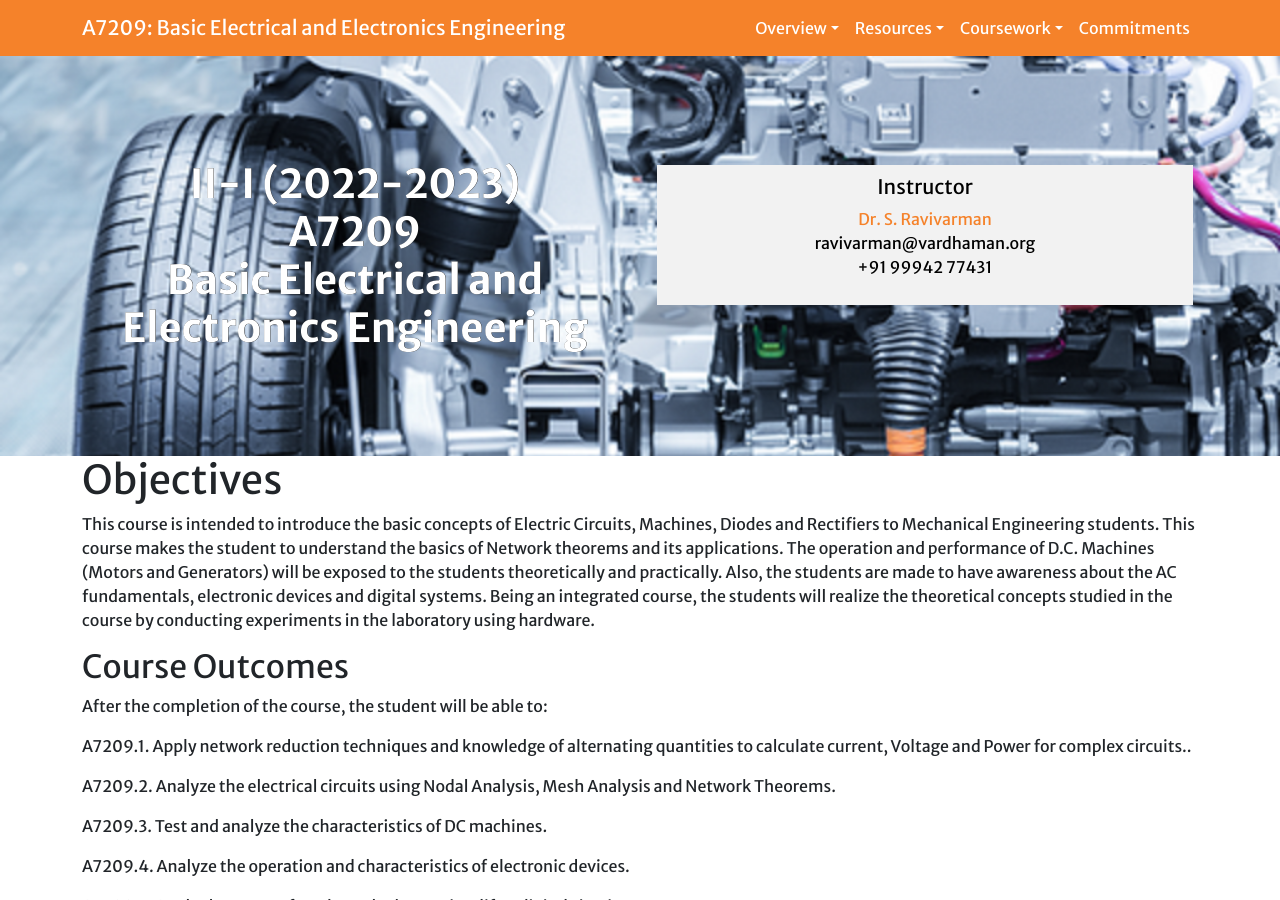
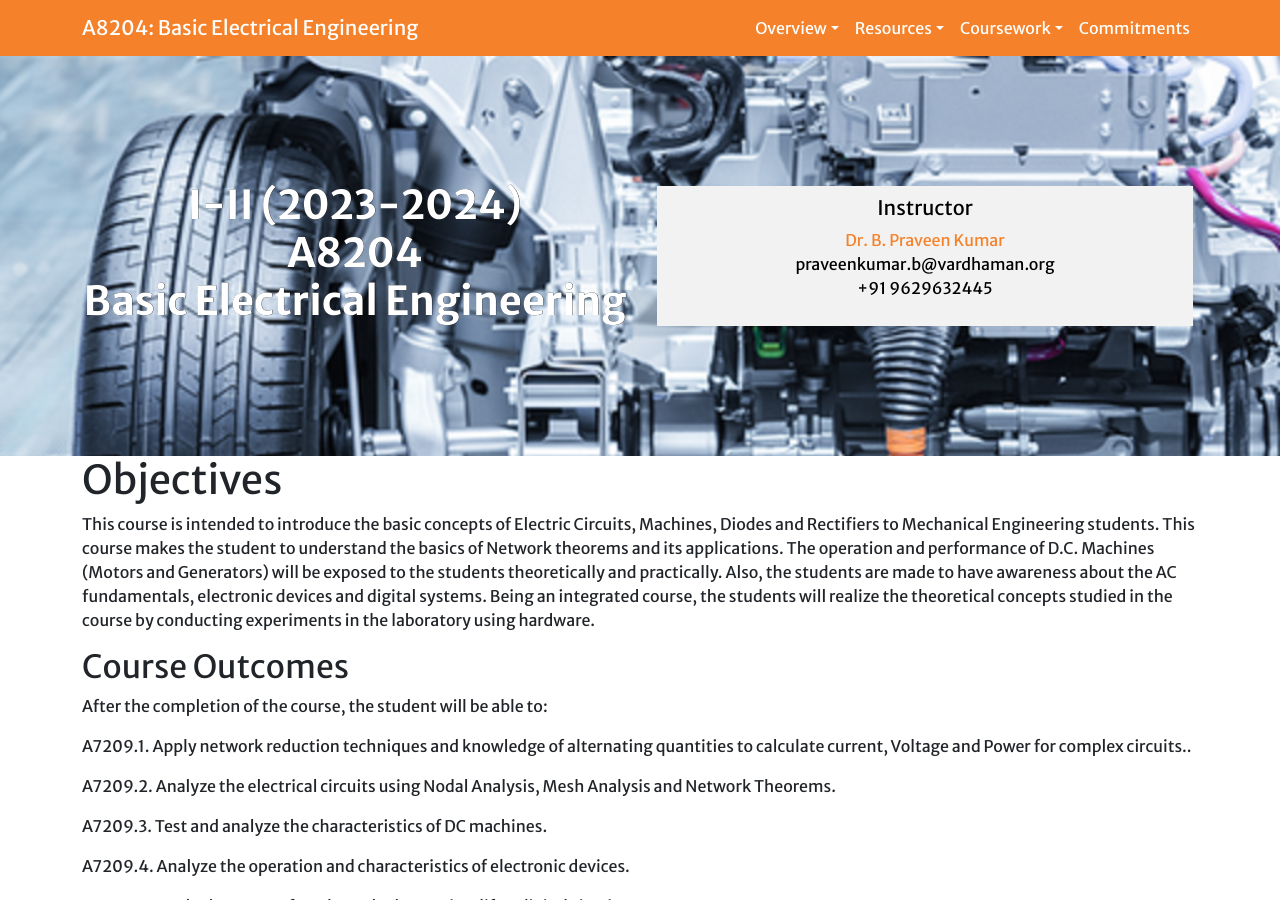
Before and after one commit to vcepraveenkumar/bee, a Jekyll site: the page built from index.md, in a window 1280 px wide and 900 px high. Built offline with Jekyll 4.4.1, drawn with Linux system fonts in a browser that asks for light colours; a script that is not in the unit is left out; our own code applies the rules of GitHub Pages for plain Markdown files.

Commit message:
Update _config.yml

```diff
--- a/_config.yml
+++ b/_config.yml
@@ -21,12 +21,12 @@
 #  algorithms and data structures (dictionaries, arrays, linked lists).
 #  Student learn these concepts through studying the Python programming
 #  language.
-baseurl: "/a7209" # the subpath of your site, e.g. /blog
+baseurl: "/bee" # the subpath of your site, e.g. /blog
 url: "" # the base hostname & protocol for your site, e.g. http://example.com
 
-number: A7209
-title: Basic Electrical and Electronics Engineering
-semester: II-I (2022-2023)
+number: A8204
+title: Basic Electrical Engineering
+semester: I-II (2023-2024)
 
 navigation:
   - title: Overview
@@ -58,10 +58,10 @@ navigation:
 
 instructors:
   - id: srv
-    name: Dr. S. Ravivarman
-    email: ravivarman@vardhaman.org
-    web: http://wwww.sravivarman.com
-    phone: +91 99942 77431
+    name: Dr. B. Praveen Kumar
+    email: praveenkumar.b@vardhaman.org
+    web: https://vardhaman.irins.org/profile/180392
+    phone: +91 9629632445
 
 offerings:
   - name: LECTURE
```
